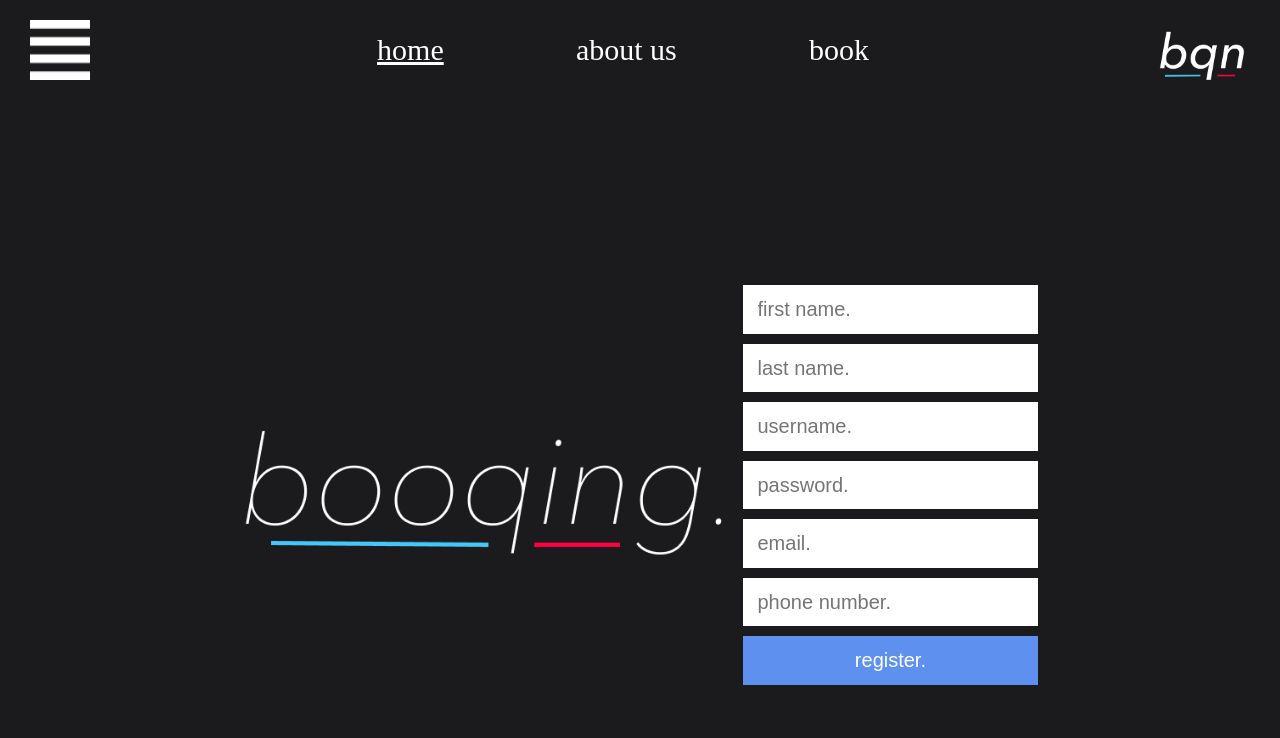
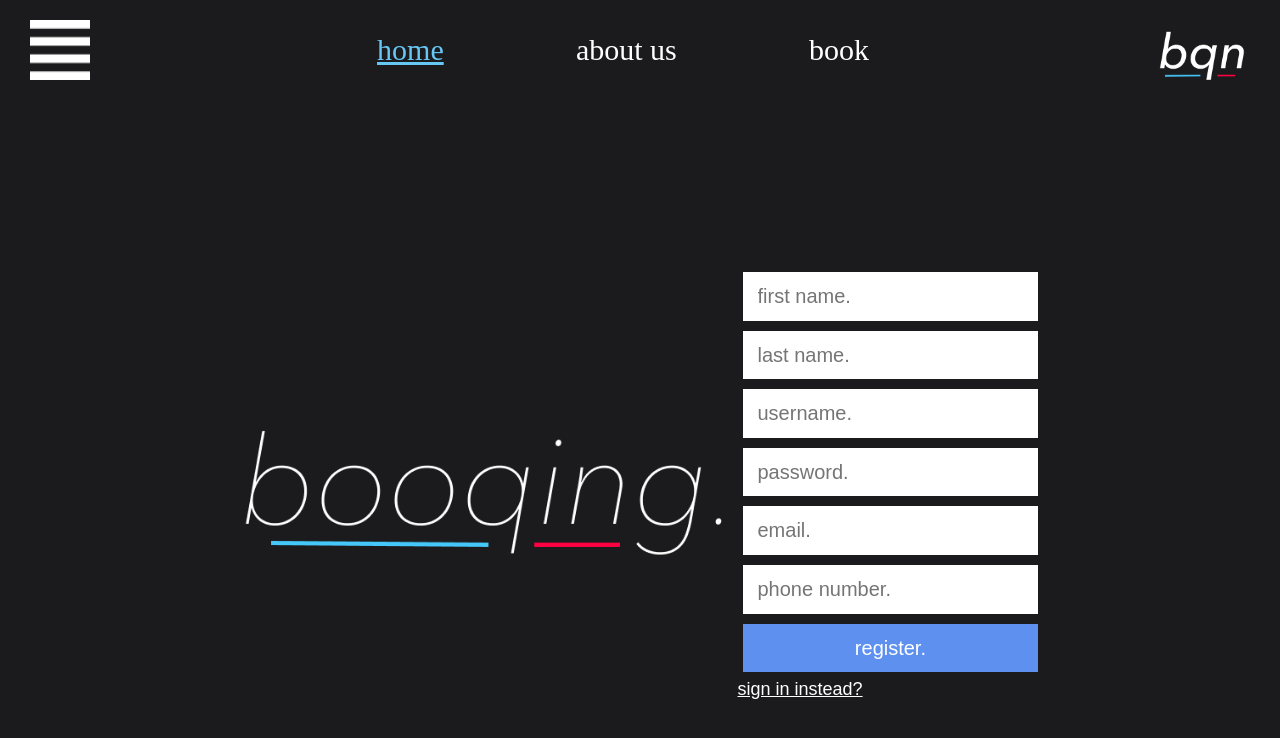
Before and after one commit to RMIT-SEPT/majorproject-9-mon-1530-3, a React (Create React App) app in the folder FrontEnd/: page /register in a window 1280 px wide. In both pictures the pointer is over the link "home". Shown: the top 738 px of the page. Built offline with nearby package versions, Linux system fonts and the light colour scheme.

Commit message:
changed link hover colors

```diff
--- a/FrontEnd/src/App.css
+++ b/FrontEnd/src/App.css
@@ -60,10 +60,14 @@ nav #navibar {
   align-items: center;
 }
 
-nav a, nav a:hover {
+nav a {
   font-family: 'Avenir Next';
   font-size: 30px;
   color: white;
+}
+
+nav a:hover {
+  color: #66C7F4;
 }
 
 #navlinks {
--- a/FrontEnd/src/components/signUpPage.jsx
+++ b/FrontEnd/src/components/signUpPage.jsx
@@ -91,7 +91,7 @@ class Register extends Component {
                    onChange={this.onChange} />
             <input type="submit" className="submit" value="register."/>
           </form>
-          <a href="sign in instead?"></a>
+          <a href="/login">sign in instead?</a>
           </div>
       </div>
     );
--- a/FrontEnd/src/index.css
+++ b/FrontEnd/src/index.css
@@ -58,6 +58,10 @@ SIGNIN BOX/SIGNUP BOX
   text-decoration: underline;
 }
 
+.signs a:hover {
+  color: #5E90F0;
+}
+
 /**
 ABOUT US PAGE
 **/
```
